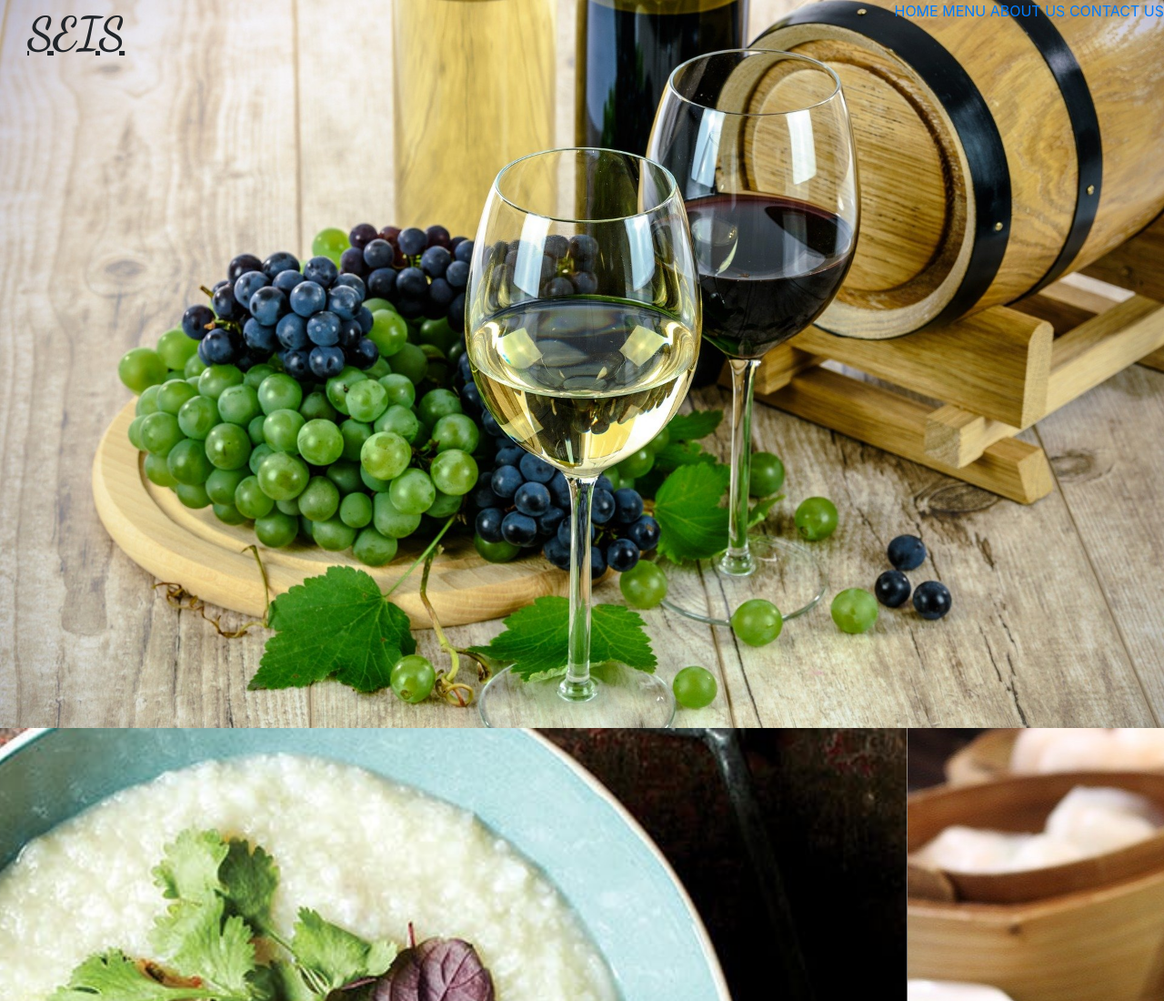
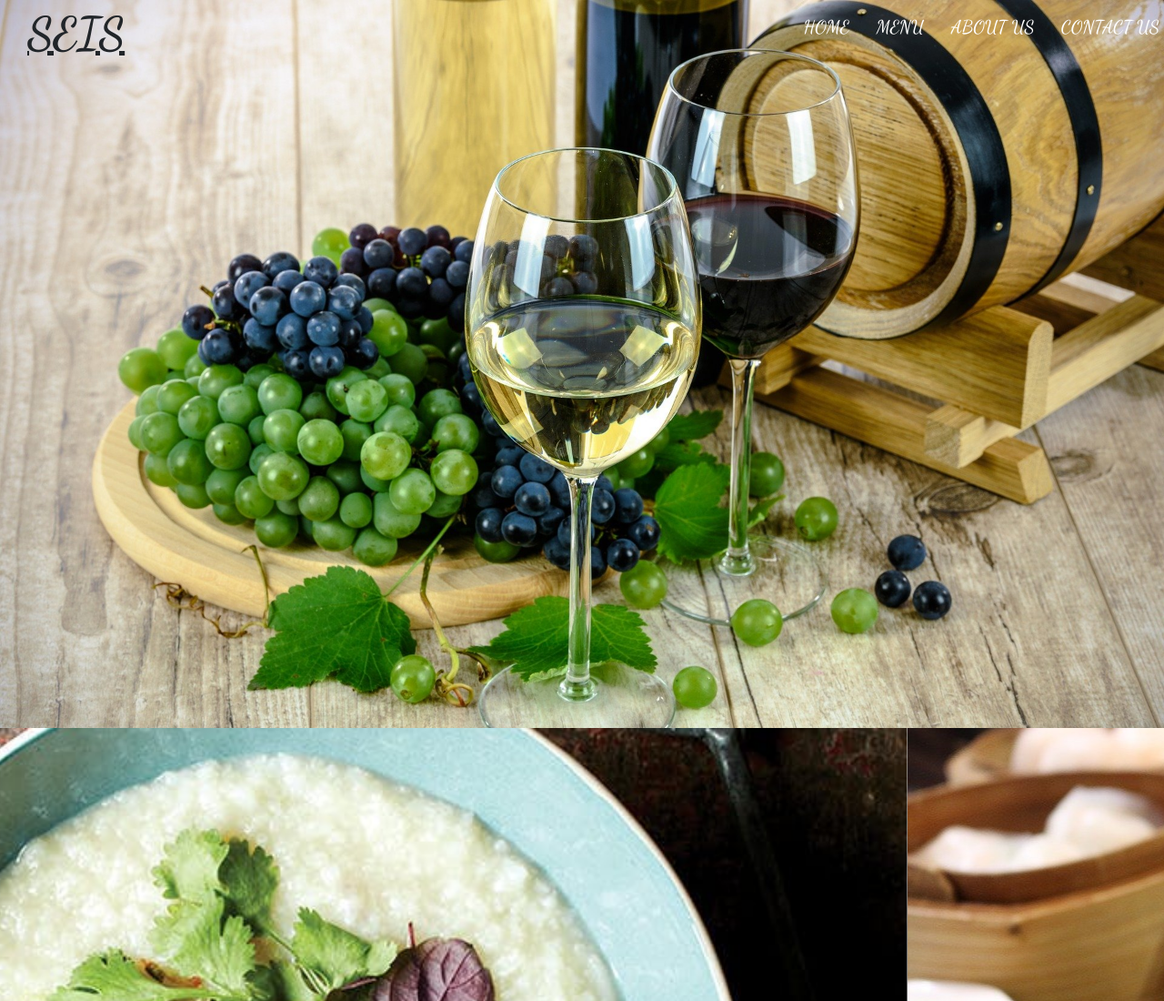
Before and after one commit to annomao/restaurant, a plain HTML site: page index.html in a window 1280 px wide. Shown: the top 1100 px of the page at 91% size. Drawn offline with nearby package versions, Linux system fonts and the light colour scheme.

Commit message:
style navigation bar

```diff
--- a/css/styles.css
+++ b/css/styles.css
@@ -1,11 +1,3 @@
-nav{
-  float:right;
-}
-img{
-  object-fit: cover;
-  width: 100%;
-  height: 100vh;
-}
 .home-item{
   width: 100%;
   height: 100vh;
@@ -20,3 +12,26 @@ img{
   margin-left: 30px;
   text-decoration: underline;
 }
+nav{
+  float:right;
+  margin-top: 15px;
+}
+nav>a{
+  text-decoration: none;
+  font-family: "Dancing script",cursive;
+  font-size: 20px;
+  font-weight: 500;
+  color: white;
+  margin-left: 20px;
+  margin-right: 5px;
+}
+nav>a:hover{
+  text-decoration: none;
+  font-size: 23px;
+  color: white;
+}
+img{
+  object-fit: cover;
+  width: 100%;
+  height: 100vh;
+}
```
